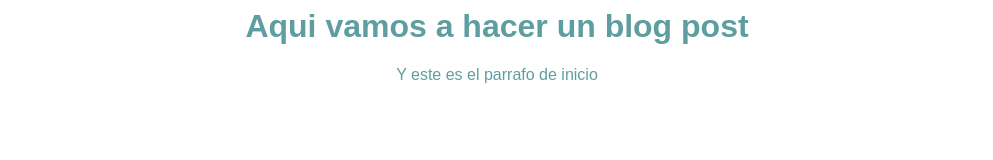
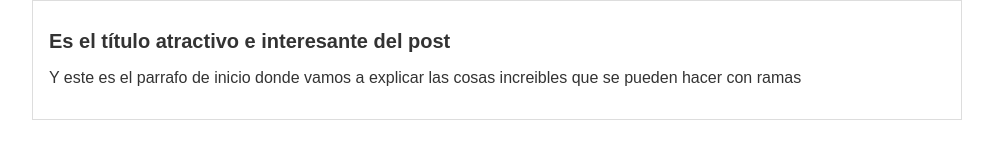
Before and after one commit to danielmej25/hyperb-og, a plain HTML site: page blogspot.html in a window 1280 px wide. Shown: the whole page, without its empty margins (143-1136 px from the left). Drawn offline with Linux system fonts and the light colour scheme.

Commit message:
commit al master del blogspot en su version mas reciente

```diff
--- a/blogspot.html
+++ b/blogspot.html
@@ -7,7 +7,14 @@
     <link rel="stylesheet" href="css/estilos.css" />
   </head>
   <body>
-    <h1>Aqui vamos a hacer un blog post</h1>
-    <p>Y este es el parrafo de inicio</p>
+    <div id="container">
+      <div id="post">
+        <h1>Es el título atractivo e interesante del post</h1>
+        <p>
+          Y este es el parrafo de inicio donde vamos a explicar las cosas
+          increibles que se pueden hacer con ramas
+        </p>
+      </div>
+    </div>
   </body>
 </html>
--- a/css/estilos.css
+++ b/css/estilos.css
@@ -1,5 +1,20 @@
 body{
     text-align: center;
     font-family: "Arial";
-    color: cadetblue;
+    color: #333;
+    font-size: 16px;
+    margin: 0;
+    padding: 0;
 }
+
+#container{
+    width: 70%;
+    padding: 1em;
+    text-align: left;
+    border: 1px solid #DDD;
+    margin: 0 auto;
+}
+
+#container h1{
+    font-size: 20px;
+}
```
